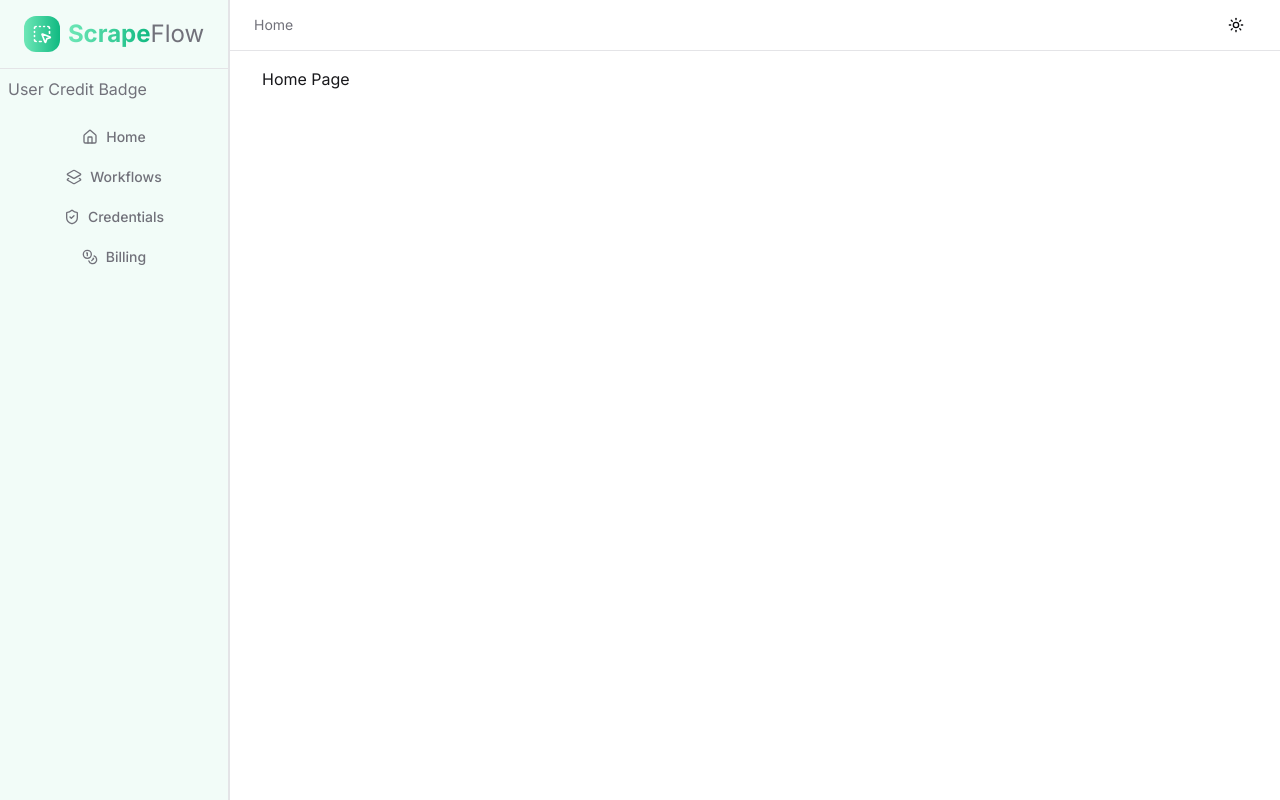
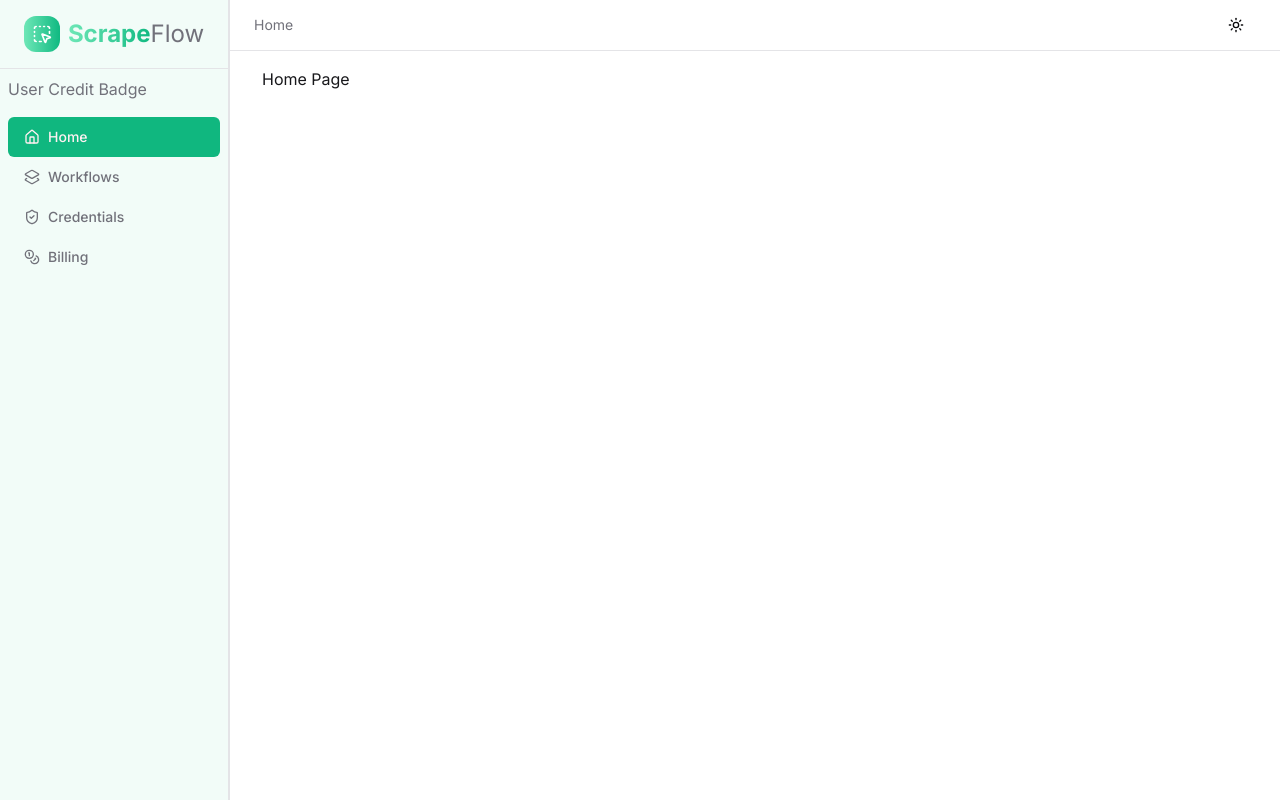
Before and after one commit to femmor/scrape-flow-app, a Next.js app: page / in a window 1280 px wide. Built offline with nearby package versions, Linux system fonts and the light colour scheme.

Commit message:
feat: add sidebar button variants for improved navigation styling

```diff
--- a/components/ui/button.tsx
+++ b/components/ui/button.tsx
@@ -18,6 +18,8 @@ const buttonVariants = cva(
           "bg-secondary text-secondary-foreground hover:bg-secondary/80",
         ghost: "hover:bg-accent hover:text-accent-foreground",
         link: "text-primary underline-offset-4 hover:underline",
+        sidebarItem: "gap-2 !justify-start hover:bg-accent hover:bg-primary/10 hover:text-primary dark:hover:bg-secondary/90 dark:hover:text-primary",
+        sidebarActiveItem: "gap-2 !justify-start bg-primary text-primary-foreground hover:bg-primary/90",
       },
       size: {
         default: "h-10 px-4 py-2",
@@ -35,7 +37,7 @@ const buttonVariants = cva(
 
 export interface ButtonProps
   extends React.ButtonHTMLAttributes<HTMLButtonElement>,
-    VariantProps<typeof buttonVariants> {
+  VariantProps<typeof buttonVariants> {
   asChild?: boolean
 }
 
```
